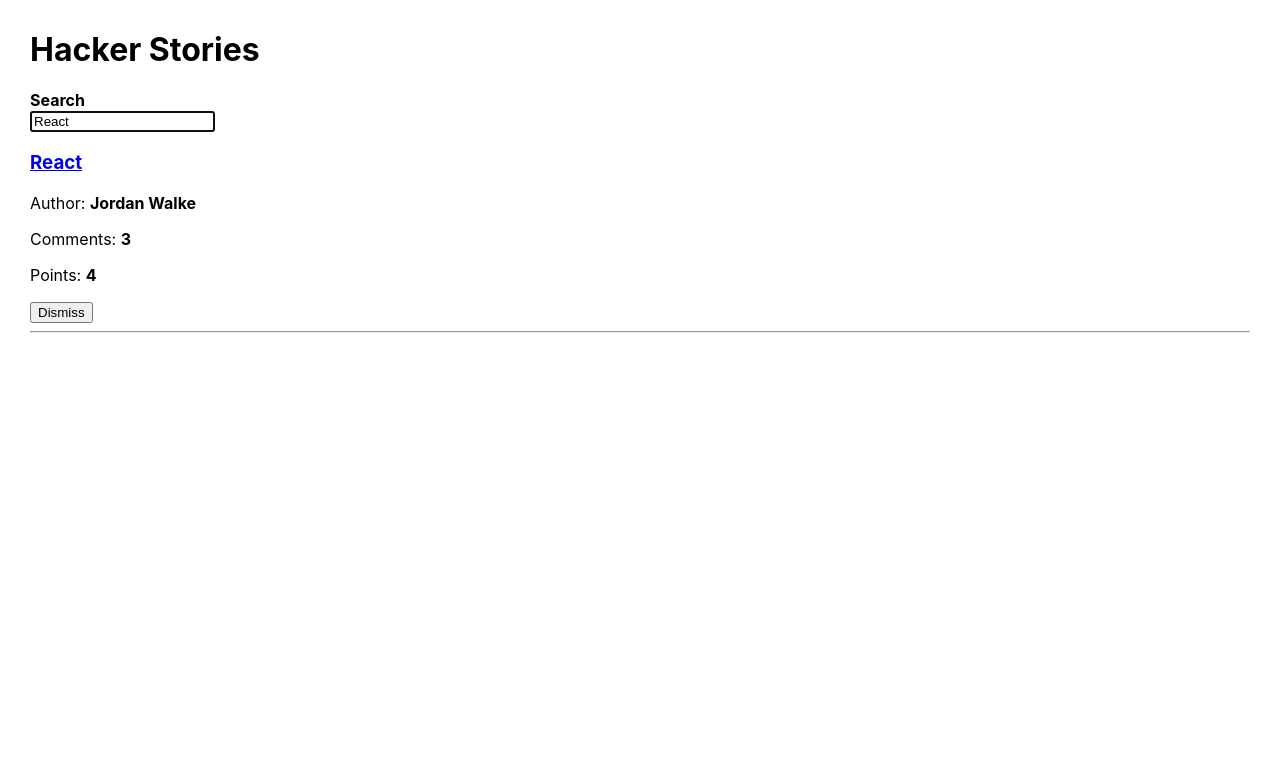
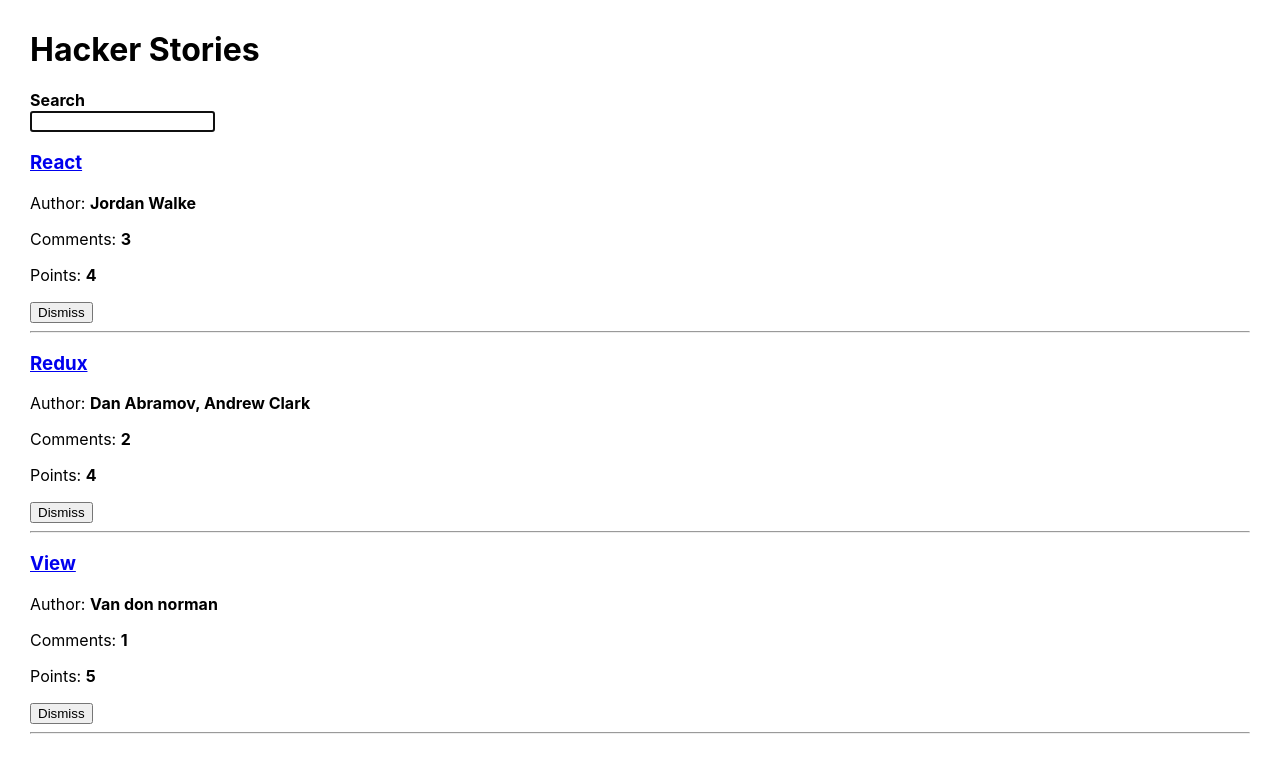
Before and after one commit to DarbazAli/hacker-stories, a React (Create React App) app: page / in a window 1280 px wide. Shown: the top 772 px of the page. Built offline with nearby package versions, Linux system fonts and the light colour scheme.

Commit message:
get data asychronouslyy

```diff
--- a/src/App.js
+++ b/src/App.js
@@ -31,6 +31,10 @@
   },
 ]
 
+const getAsyncStories = () =>
+  new Promise((resolve) =>
+    setTimeout(() => resolve({ data: { stories: initialStories } }), 2000)
+  )
 // create a custom hook
 // this custom hook creates a search term to be used as a state inside App component
 // key -> is the key to localState parameter
@@ -48,9 +52,21 @@
 
 const App = () => {
   // main state of the App
-  const [searchTerm, setSearchTerm] = useSemiPersistentState('search', 'React')
+  const [searchTerm, setSearchTerm] = useSemiPersistentState('search', '')
 
-  const [stories, setStories] = useState(initialStories)
+  const [stories, setStories] = useState([])
+  const [isLoading, setIsLoading] = useState(false)
+  const [isError, setIsError] = useState(false)
+
+  useEffect(() => {
+    setIsLoading(true)
+    getAsyncStories()
+      .then((result) => {
+        setStories(result.data.stories)
+        setIsLoading(false)
+      })
+      .catch(() => setIsError(true))
+  }, [])
 
   // search handler function
   const handleSearch = (e) => setSearchTerm(e.target.value)
@@ -81,8 +97,12 @@
       >
         Search
       </Search>
-
-      <List list={searchStories} onRemoveItem={handleRemoveStory} />
+      {isError && <p>Something went wrong ...</p>}
+      {isLoading ? (
+        <p>Loading ...</p>
+      ) : (
+        <List list={searchStories} onRemoveItem={handleRemoveStory} />
+      )}
     </div>
   )
 }
```
